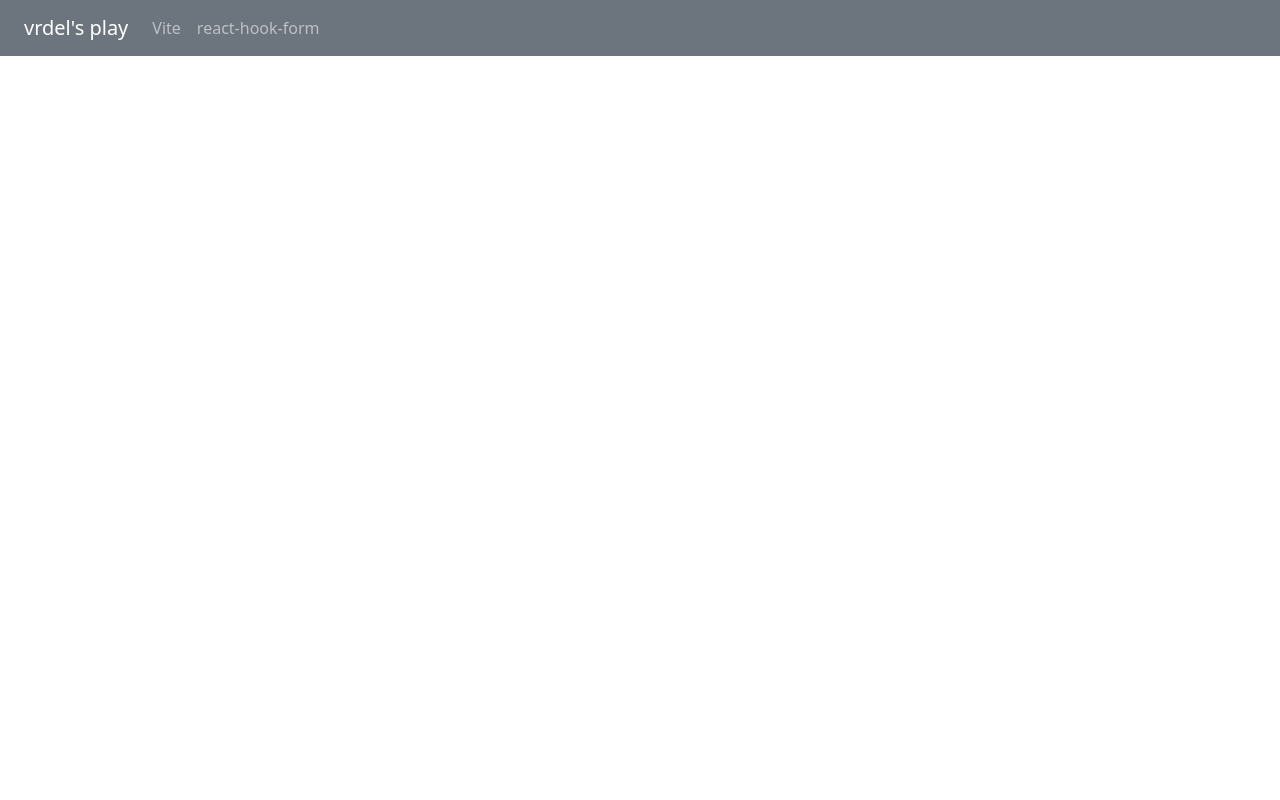
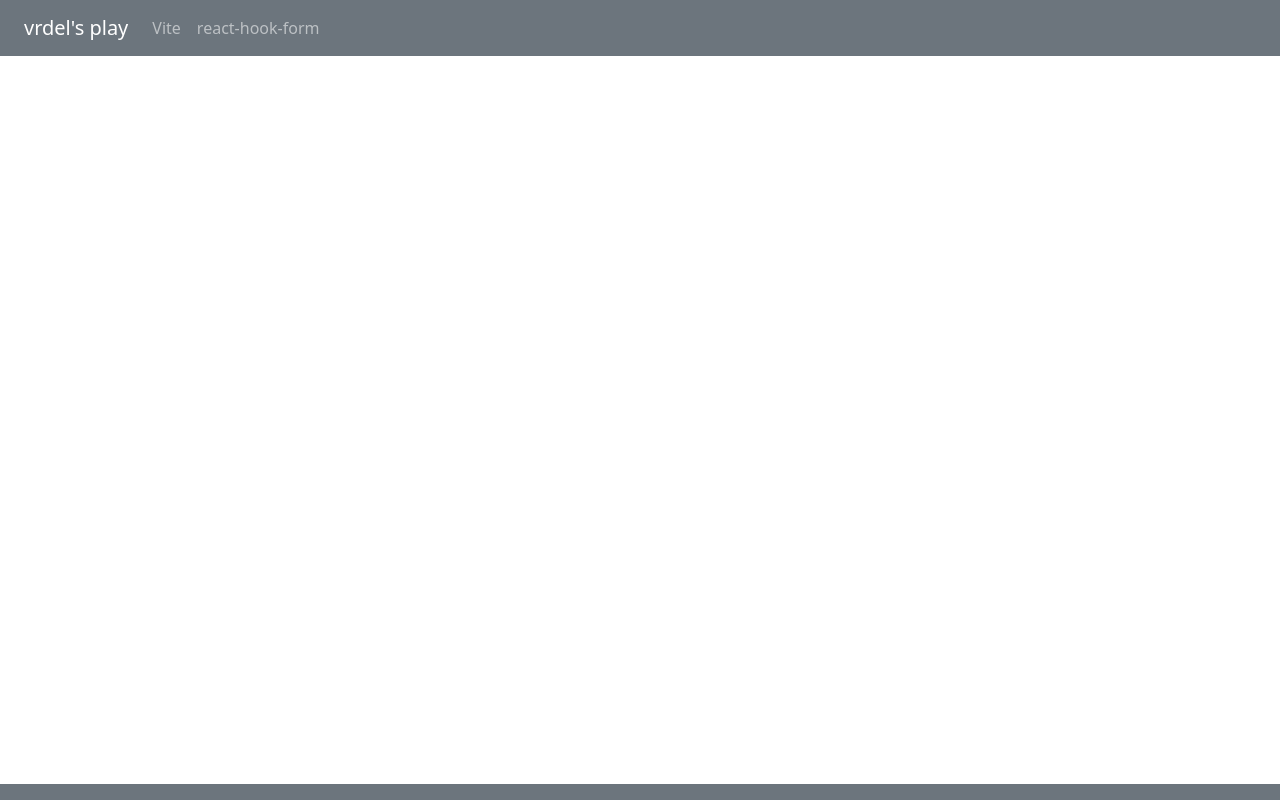
Before and after one commit to vrdel/react-playground, a React (Vite) app in the folder react-playground/: page / in a window 1280 px wide. Built offline with nearby package versions, Linux system fonts and the light colour scheme.

Commit message:
add footer

```diff
--- a/react-playground/src/routes/default.jsx
+++ b/react-playground/src/routes/default.jsx
@@ -1,6 +1,6 @@
 import React from 'react';
 import Navigation from '../ui/navigation'
-import { Container, Row, Col } from 'reactstrap'
+import { Container, Row, Col, Navbar } from 'reactstrap'
 import { Outlet } from 'react-router-dom'
 
 const RootApp = () => {
@@ -16,6 +16,11 @@ const RootApp = () => {
           <Outlet />
         </Col>
       </Row>
+      <Row>
+        <Col>
+          <Navbar color="secondary" expand="md" fixed="bottom"/>
+        </Col>
+      </Row>
     </Container>
   )
 }
```
